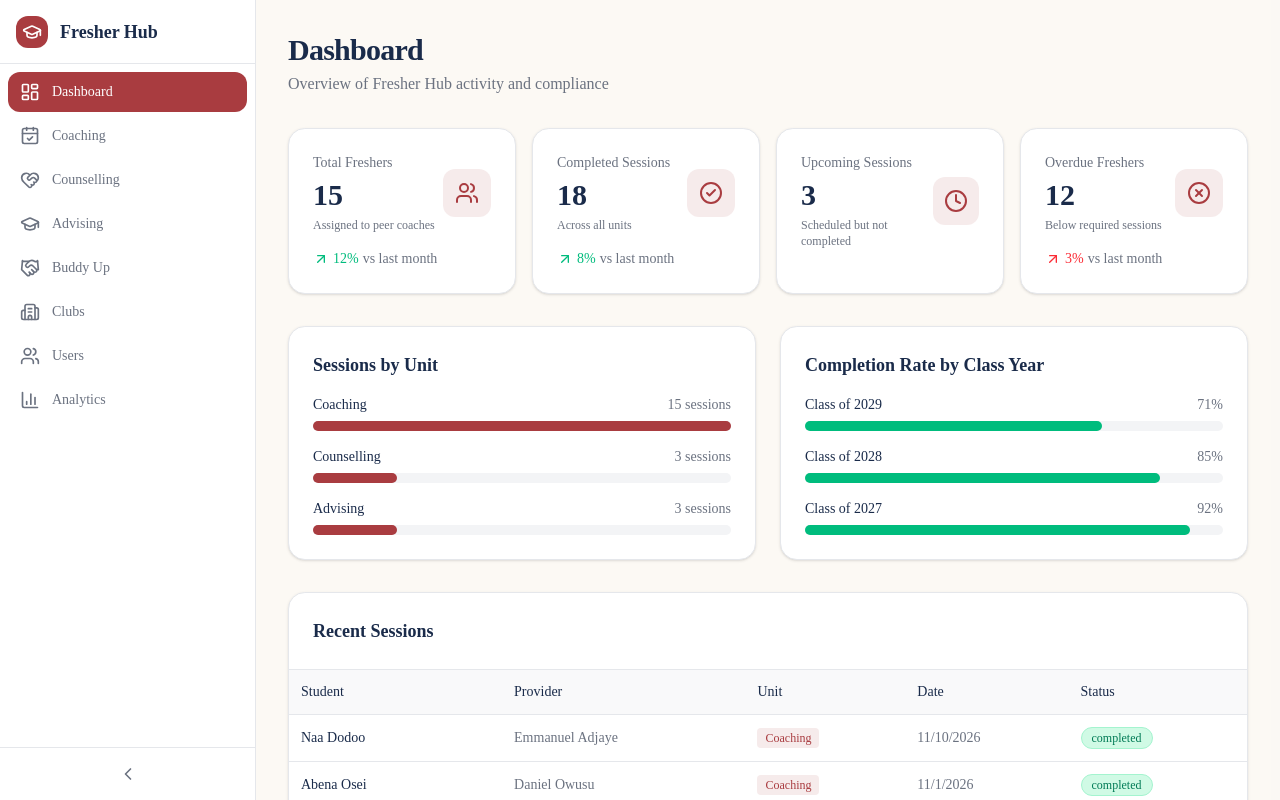
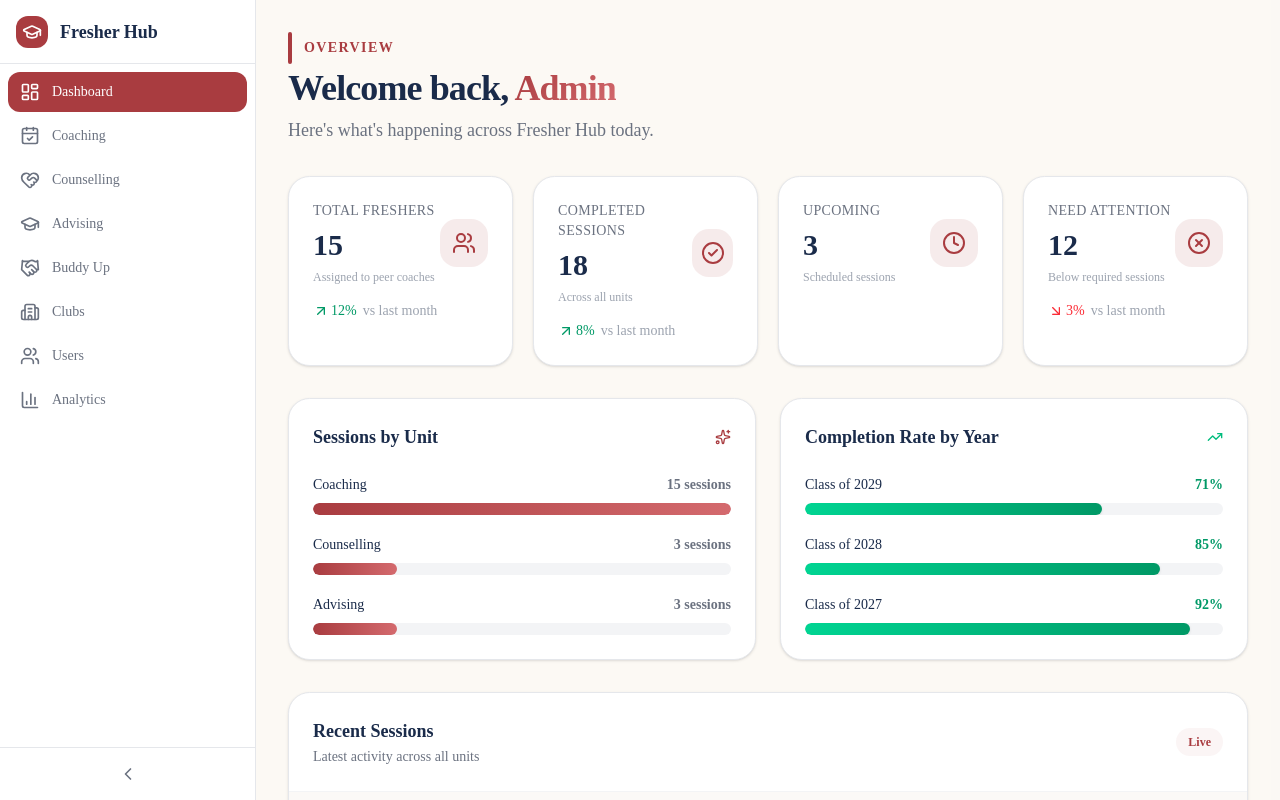
Before and after one commit to adoumouangnamouemmanuel/freshers_hub, a Next.js app in the folder apps/web/: page /dashboard in a window 1280 px wide. Shown: the top 800 px of the page. Built offline with nearby package versions, Linux system fonts and the light colour scheme.

Commit message:
updated with ashesi color scheme and framer motion animation

```diff
--- a/apps/web/app/dashboard/page.tsx
+++ b/apps/web/app/dashboard/page.tsx
@@ -1,21 +1,35 @@
 "use client";
 
+import { motion } from "framer-motion";
 import {
   Users,
-  CalendarCheck,
+  CheckCircle2,
+  Clock,
+  XCircle,
   TrendingUp,
   Building2,
   ArrowUpRight,
-  Clock,
-  CheckCircle2,
-  XCircle,
+  Sparkles,
 } from "lucide-react";
 import {
   mockAnalytics,
   mockCoachAssignments,
   mockSessions,
-  mockClubs,
 } from "@/lib/mock-data";
+
+const containerVariants = {
+  hidden: { opacity: 0 },
+  visible: {
+    opacity: 1,
+    transition: { staggerChildren: 0.08 },
+  },
+};
+
+const easeOut = [0.4, 0, 0.2, 1] as const;
+const itemVariants = {
+  hidden: { opacity: 0, y: 20 },
+  visible: { opacity: 1, y: 0, transition: { duration: 0.5, ease: easeOut } },
+};
 
 function StatCard({
   title,
@@ -23,62 +37,57 @@ function StatCard({
   icon: Icon,
   description,
   trend,
+  delay = 0,
 }: {
   title: string;
   value: string | number;
   icon: any;
   description?: string;
   trend?: { value: string; positive: boolean };
+  delay?: number;
 }) {
   return (
-    <div className="rounded-xl border bg-card p-6 shadow-sm">
+    <motion.div
+      variants={itemVariants}
+      whileHover={{ y: -4, transition: { duration: 0.2 } }}
+      className="rounded-2xl border bg-white p-6 shadow-sm hover:shadow-lg hover:shadow-[#A93C40]/5 transition-all duration-300 group"
+    >
       <div className="flex items-center justify-between">
-        <div className="space-y-1">
-          <p className="text-sm text-muted-foreground">{title}</p>
-          <p className="text-3xl font-bold">{value}</p>
+        <div className="space-y-1.5">
+          <p className="text-sm font-medium text-[#6B7280] tracking-wide uppercase">{title}</p>
+          <p className="text-3xl font-bold text-[#1A2B4A]">{value}</p>
           {description && (
-            <p className="text-xs text-muted-foreground">{description}</p>
+            <p className="text-xs text-[#9CA3AF]">{description}</p>
           )}
         </div>
-        <div className="w-12 h-12 rounded-lg bg-primary/10 flex items-center justify-center">
-          <Icon className="w-6 h-6 text-primary" />
+        <div className="w-12 h-12 rounded-xl bg-[#A93C40]/10 flex items-center justify-center group-hover:bg-[#A93C40]/15 transition-colors">
+          <Icon className="w-6 h-6 text-[#A93C40]" />
         </div>
       </div>
       {trend && (
-        <div className="mt-4 flex items-center gap-1 text-sm">
-          <ArrowUpRight
-            className={`w-4 h-4 ${
-              trend.positive ? "text-emerald-500" : "text-red-500"
-            }`}
-          />
-          <span
-            className={
-              trend.positive ? "text-emerald-500" : "text-red-500"
-            }
-          >
+        <div className="mt-4 flex items-center gap-1.5 text-sm">
+          <div className={`flex items-center gap-0.5 font-medium ${trend.positive ? 'text-emerald-600' : 'text-red-500'}`}>
+            <ArrowUpRight className={`w-4 h-4 ${!trend.positive && 'rotate-90'}`} />
             {trend.value}
-          </span>
-          <span className="text-muted-foreground">vs last month</span>
+          </div>
+          <span className="text-[#9CA3AF]">vs last month</span>
         </div>
       )}
-    </div>
+    </motion.div>
   );
 }
 
 function StatusBadge({ status }: { status: string }) {
-  const colors: Record<string, string> = {
-    completed: "bg-emerald-100 text-emerald-700 border-emerald-200",
-    booked: "bg-blue-100 text-blue-700 border-blue-200",
-    cancelled: "bg-red-100 text-red-700 border-red-200",
-    rescheduled: "bg-amber-100 text-amber-700 border-amber-200",
-    no_show: "bg-gray-100 text-gray-700 border-gray-200",
+  const config: Record<string, { bg: string; text: string; border: string }> = {
+    completed: { bg: "bg-emerald-50", text: "text-emerald-700", border: "border-emerald-200" },
+    booked: { bg: "bg-blue-50", text: "text-blue-700", border: "border-blue-200" },
+    cancelled: { bg: "bg-red-50", text: "text-red-700", border: "border-red-200" },
+    rescheduled: { bg: "bg-amber-50", text: "text-amber-700", border: "border-amber-200" },
+    no_show: { bg: "bg-gray-50", text: "text-gray-700", border: "border-gray-200" },
   };
+  const c = config[status] || config.completed;
   return (
-    <span
-      className={`inline-flex items-center px-2.5 py-0.5 rounded-full text-xs font-medium border ${
-        colors[status] || "bg-gray-100 text-gray-700"
-      }`}
-    >
+    <span className={`inline-flex items-center px-2.5 py-1 rounded-lg text-xs font-semibold border ${c.bg} ${c.text} ${c.border}`}>
       {status.replace("_", " ")}
     </span>
   );
@@ -86,203 +95,181 @@ function StatusBadge({ status }: { status: string }) {
 
 export default function DashboardPage() {
   const totalFreshers = mockCoachAssignments.length;
-  const completedSessions = mockSessions.filter(
-    (s) => s.status === "completed"
-  ).length;
-  const overdueFreshers = mockCoachAssignments.filter(
-    (a) => a.sessions_completed < a.sessions_required
-  ).length;
-  const upcomingSessions = mockSessions.filter(
-    (s) => s.status === "booked"
-  ).length;
+  const completedSessions = mockSessions.filter((s) => s.status === "completed").length;
+  const overdueFreshers = mockCoachAssignments.filter((a) => a.sessions_completed < a.sessions_required).length;
+  const upcomingSessions = mockSessions.filter((s) => s.status === "booked").length;
 
   const recentSessions = [...mockSessions]
-    .sort(
-      (a, b) =>
-        new Date(b.scheduled_at).getTime() -
-        new Date(a.scheduled_at).getTime()
-    )
+    .sort((a, b) => new Date(b.scheduled_at).getTime() - new Date(a.scheduled_at).getTime())
     .slice(0, 5);
 
+  const maxUnitCount = Math.max(...mockAnalytics.sessions_by_unit.map((s) => s.count));
+
   return (
-    <div className="space-y-8">
+    <motion.div
+      variants={containerVariants}
+      initial="hidden"
+      animate="visible"
+      className="space-y-8"
+    >
       {/* Header */}
-      <div>
-        <h1 className="text-3xl font-bold tracking-tight">Dashboard</h1>
-        <p className="text-muted-foreground mt-1">
-          Overview of Fresher Hub activity and compliance
+      <motion.div variants={itemVariants}>
+        <div className="flex items-center gap-3 mb-1">
+          <div className="h-8 w-1 rounded-full bg-[#A93C40]" />
+          <p className="text-sm font-semibold text-[#A93C40] tracking-widest uppercase">Overview</p>
+        </div>
+        <h1 className="text-4xl font-bold text-[#1A2B4A] tracking-tight">
+          Welcome back, <span className="gradient-text">Admin</span>
+        </h1>
+        <p className="text-[#6B7280] mt-2 text-lg">
+          Here's what's happening across Fresher Hub today.
         </p>
-      </div>
+      </motion.div>
 
       {/* Stats Grid */}
-      <div className="grid gap-4 grid-cols-1 sm:grid-cols-2 lg:grid-cols-4">
-        <StatCard
-          title="Total Freshers"
-          value={totalFreshers}
-          icon={Users}
-          description="Assigned to peer coaches"
-          trend={{ value: "12%", positive: true }}
-        />
-        <StatCard
-          title="Completed Sessions"
-          value={completedSessions}
-          icon={CheckCircle2}
-          description="Across all units"
-          trend={{ value: "8%", positive: true }}
-        />
-        <StatCard
-          title="Upcoming Sessions"
-          value={upcomingSessions}
-          icon={Clock}
-          description="Scheduled but not completed"
-        />
-        <StatCard
-          title="Overdue Freshers"
-          value={overdueFreshers}
-          icon={XCircle}
-          description="Below required sessions"
-          trend={{ value: "3%", positive: false }}
-        />
+      <div className="grid gap-5 grid-cols-1 sm:grid-cols-2 lg:grid-cols-4">
+        <StatCard title="Total Freshers" value={totalFreshers} icon={Users} description="Assigned to peer coaches" trend={{ value: "12%", positive: true }} />
+        <StatCard title="Completed Sessions" value={completedSessions} icon={CheckCircle2} description="Across all units" trend={{ value: "8%", positive: true }} />
+        <StatCard title="Upcoming" value={upcomingSessions} icon={Clock} description="Scheduled sessions" />
+        <StatCard title="Need Attention" value={overdueFreshers} icon={XCircle} description="Below required sessions" trend={{ value: "3%", positive: false }} />
       </div>
 
       {/* Charts Row */}
       <div className="grid gap-6 lg:grid-cols-2">
         {/* Sessions by Unit */}
-        <div className="rounded-xl border bg-card p-6 shadow-sm">
-          <h2 className="text-lg font-semibold mb-4">Sessions by Unit</h2>
-          <div className="space-y-4">
-            {mockAnalytics.sessions_by_unit.map((item) => {
-              const max = Math.max(
-                ...mockAnalytics.sessions_by_unit.map((s) => s.count)
-              );
-              const pct = (item.count / max) * 100;
-              return (
-                <div key={item.unit} className="space-y-1.5">
-                  <div className="flex justify-between text-sm">
-                    <span className="font-medium">{item.unit}</span>
-                    <span className="text-muted-foreground">
-                      {item.count} sessions
-                    </span>
-                  </div>
-                  <div className="w-full bg-muted rounded-full h-2.5">
-                    <div
-                      className="bg-primary h-2.5 rounded-full transition-all"
-                      style={{ width: `${pct}%` }}
-                    />
-                  </div>
+        <motion.div variants={itemVariants} className="rounded-2xl border bg-white p-6 shadow-sm hover:shadow-lg transition-shadow">
+          <div className="flex items-center justify-between mb-6">
+            <h2 className="text-lg font-semibold text-[#1A2B4A]">Sessions by Unit</h2>
+            <Sparkles className="w-4 h-4 text-[#A93C40]" />
+          </div>
+          <div className="space-y-5">
+            {mockAnalytics.sessions_by_unit.map((item, i) => (
+              <motion.div
+                key={item.unit}
+                initial={{ width: 0 }}
+                animate={{ width: "100%" }}
+                transition={{ delay: 0.3 + i * 0.1, duration: 0.8, ease: [0.4, 0, 0.2, 1] }}
+              >
+                <div className="flex justify-between text-sm mb-2">
+                  <span className="font-medium text-[#1A2B4A]">{item.unit}</span>
+                  <span className="text-[#6B7280] font-semibold">{item.count} sessions</span>
                 </div>
-              );
-            })}
+                <div className="w-full bg-[#f3f4f6] rounded-full h-3 overflow-hidden">
+                  <motion.div
+                    initial={{ width: 0 }}
+                    animate={{ width: `${(item.count / maxUnitCount) * 100}%` }}
+                    transition={{ delay: 0.5 + i * 0.1, duration: 1, ease: [0.4, 0, 0.2, 1] }}
+                    className="h-3 rounded-full bg-gradient-to-r from-[#A93C40] to-[#d46a6e]"
+                  />
+                </div>
+              </motion.div>
+            ))}
           </div>
-        </div>
+        </motion.div>
 
         {/* Completion by Class Year */}
-        <div className="rounded-xl border bg-card p-6 shadow-sm">
-          <h2 className="text-lg font-semibold mb-4">
-            Completion Rate by Class Year
-          </h2>
-          <div className="space-y-4">
-            {mockAnalytics.completion_by_class_year.map((item) => (
-              <div key={item.year} className="space-y-1.5">
-                <div className="flex justify-between text-sm">
-                  <span className="font-medium">Class of {item.year}</span>
-                  <span className="text-muted-foreground">
-                    {item.rate}%
-                  </span>
+        <motion.div variants={itemVariants} className="rounded-2xl border bg-white p-6 shadow-sm hover:shadow-lg transition-shadow">
+          <div className="flex items-center justify-between mb-6">
+            <h2 className="text-lg font-semibold text-[#1A2B4A]">Completion Rate by Year</h2>
+            <TrendingUp className="w-4 h-5 text-emerald-500" />
+          </div>
+          <div className="space-y-5">
+            {mockAnalytics.completion_by_class_year.map((item, i) => (
+              <motion.div
+                key={item.year}
+                initial={{ opacity: 0, x: -20 }}
+                animate={{ opacity: 1, x: 0 }}
+                transition={{ delay: 0.3 + i * 0.15, duration: 0.5 }}
+              >
+                <div className="flex justify-between text-sm mb-2">
+                  <span className="font-medium text-[#1A2B4A]">Class of {item.year}</span>
+                  <span className="text-emerald-600 font-bold">{item.rate}%</span>
                 </div>
-                <div className="w-full bg-muted rounded-full h-2.5">
-                  <div
-                    className="bg-emerald-500 h-2.5 rounded-full transition-all"
-                    style={{ width: `${item.rate}%` }}
+                <div className="w-full bg-[#f3f4f6] rounded-full h-3 overflow-hidden">
+                  <motion.div
+                    initial={{ width: 0 }}
+                    animate={{ width: `${item.rate}%` }}
+                    transition={{ delay: 0.5 + i * 0.15, duration: 1.2, ease: [0.4, 0, 0.2, 1] }}
+                    className="h-3 rounded-full bg-gradient-to-r from-emerald-400 to-emerald-600 shadow-sm"
                   />
                 </div>
-              </div>
+              </motion.div>
             ))}
           </div>
-        </div>
+        </motion.div>
       </div>
 
       {/* Recent Sessions */}
-      <div className="rounded-xl border bg-card shadow-sm">
-        <div className="p-6 border-b">
-          <h2 className="text-lg font-semibold">Recent Sessions</h2>
+      <motion.div variants={itemVariants} className="rounded-2xl border bg-white shadow-sm hover:shadow-lg transition-shadow overflow-hidden">
+        <div className="p-6 border-b border-[#f3f4f6] flex items-center justify-between">
+          <div>
+            <h2 className="text-lg font-semibold text-[#1A2B4A]">Recent Sessions</h2>
+            <p className="text-sm text-[#6B7280] mt-0.5">Latest activity across all units</p>
+          </div>
+          <span className="text-xs text-[#A93C40] font-semibold bg-[#A93C40]/5 px-3 py-1.5 rounded-full">
+            Live
+          </span>
         </div>
         <div className="overflow-x-auto">
           <table className="w-full text-sm">
             <thead>
-              <tr className="border-b bg-muted/50">
-                <th className="text-left p-3 font-medium">Student</th>
-                <th className="text-left p-3 font-medium">Provider</th>
-                <th className="text-left p-3 font-medium">Unit</th>
-                <th className="text-left p-3 font-medium">Date</th>
-                <th className="text-left p-3 font-medium">Status</th>
+              <tr className="border-b border-[#f3f4f6] bg-[#f8f4ef]/50">
+                {["Student", "Provider", "Unit", "Date", "Status"].map((h) => (
+                  <th key={h} className="text-left p-4 font-semibold text-[#6B7280] text-xs uppercase tracking-wider">{h}</th>
+                ))}
               </tr>
             </thead>
             <tbody>
-              {recentSessions.map((session) => (
-                <tr key={session.id} className="border-b last:border-0">
-                  <td className="p-3 font-medium">{session.student_name}</td>
-                  <td className="p-3 text-muted-foreground">
-                    {session.provider_name}
-                  </td>
-                  <td className="p-3">
-                    <span className="inline-flex items-center px-2 py-0.5 rounded text-xs font-medium bg-primary/10 text-primary">
+              {recentSessions.map((session, i) => (
+                <motion.tr
+                  key={session.id}
+                  initial={{ opacity: 0, y: 10 }}
+                  animate={{ opacity: 1, y: 0 }}
+                  transition={{ delay: i * 0.08, duration: 0.3 }}
+                  className="border-b border-[#f3f4f6] last:border-0 hover:bg-[#f8f4ef]/50 transition-colors"
+                >
+                  <td className="p-4 font-medium text-[#1A2B4A]">{session.student_name}</td>
+                  <td className="p-4 text-[#6B7280]">{session.provider_name}</td>
+                  <td className="p-4">
+                    <span className="inline-flex items-center px-2.5 py-1 rounded-lg text-xs font-semibold bg-[#A93C40]/5 text-[#A93C40]">
                       {session.unit_name}
                     </span>
                   </td>
-                  <td className="p-3 text-muted-foreground">
-                    {new Date(session.scheduled_at).toLocaleDateString()}
+                  <td className="p-4 text-[#6B7280]">
+                    {new Date(session.scheduled_at).toLocaleDateString("en-US", { month: "short", day: "numeric", year: "numeric" })}
                   </td>
-                  <td className="p-3">
-                    <StatusBadge status={session.status} />
-                  </td>
-                </tr>
+                  <td className="p-4"><StatusBadge status={session.status} /></td>
+                </motion.tr>
               ))}
             </tbody>
           </table>
         </div>
-      </div>
+      </motion.div>
 
       {/* Quick Stats Row */}
-      <div className="grid gap-4 grid-cols-1 sm:grid-cols-3">
-        <div className="rounded-xl border bg-card p-6 shadow-sm">
-          <div className="flex items-center gap-3">
-            <TrendingUp className="w-5 h-5 text-primary" />
-            <div>
-              <p className="text-2xl font-bold">
-                {mockAnalytics.completion_rate}%
-              </p>
-              <p className="text-sm text-muted-foreground">
-                Overall completion rate
-              </p>
+      <motion.div variants={itemVariants} className="grid gap-5 grid-cols-1 sm:grid-cols-3">
+        {[
+          { icon: TrendingUp, value: `${mockAnalytics.completion_rate}%`, label: "Overall completion rate", color: "text-emerald-600" },
+          { icon: Users, value: String(mockAnalytics.active_coaches), label: "Active peer coaches", color: "text-blue-600" },
+          { icon: Building2, value: String(mockAnalytics.active_clubs), label: "Active clubs", color: "text-amber-600" },
+        ].map((item, i) => (
+          <motion.div
+            key={item.label}
+            whileHover={{ y: -3, transition: { duration: 0.2 } }}
+            className="rounded-2xl border bg-white p-6 shadow-sm hover:shadow-lg transition-all"
+          >
+            <div className="flex items-center gap-4">
+              <div className="w-12 h-12 rounded-xl bg-gradient-to-br from-[#A93C40]/10 to-[#d46a6e]/10 flex items-center justify-center">
+                <item.icon className="w-5 h-5 text-[#A93C40]" />
+              </div>
+              <div>
+                <p className={`text-2xl font-bold text-[#1A2B4A] ${item.color}`}>{item.value}</p>
+                <p className="text-sm text-[#6B7280]">{item.label}</p>
+              </div>
             </div>
-          </div>
-        </div>
-        <div className="rounded-xl border bg-card p-6 shadow-sm">
-          <div className="flex items-center gap-3">
-            <Users className="w-5 h-5 text-primary" />
-            <div>
-              <p className="text-2xl font-bold">
-                {mockAnalytics.active_coaches}
-              </p>
-              <p className="text-sm text-muted-foreground">
-                Active peer coaches
-              </p>
-            </div>
-          </div>
-        </div>
-        <div className="rounded-xl border bg-card p-6 shadow-sm">
-          <div className="flex items-center gap-3">
-            <Building2 className="w-5 h-5 text-primary" />
-            <div>
-              <p className="text-2xl font-bold">
-                {mockAnalytics.active_clubs}
-              </p>
-              <p className="text-sm text-muted-foreground">Active clubs</p>
-            </div>
-          </div>
-        </div>
-      </div>
-    </div>
+          </motion.div>
+        ))}
+      </motion.div>
+    </motion.div>
   );
 }
```
